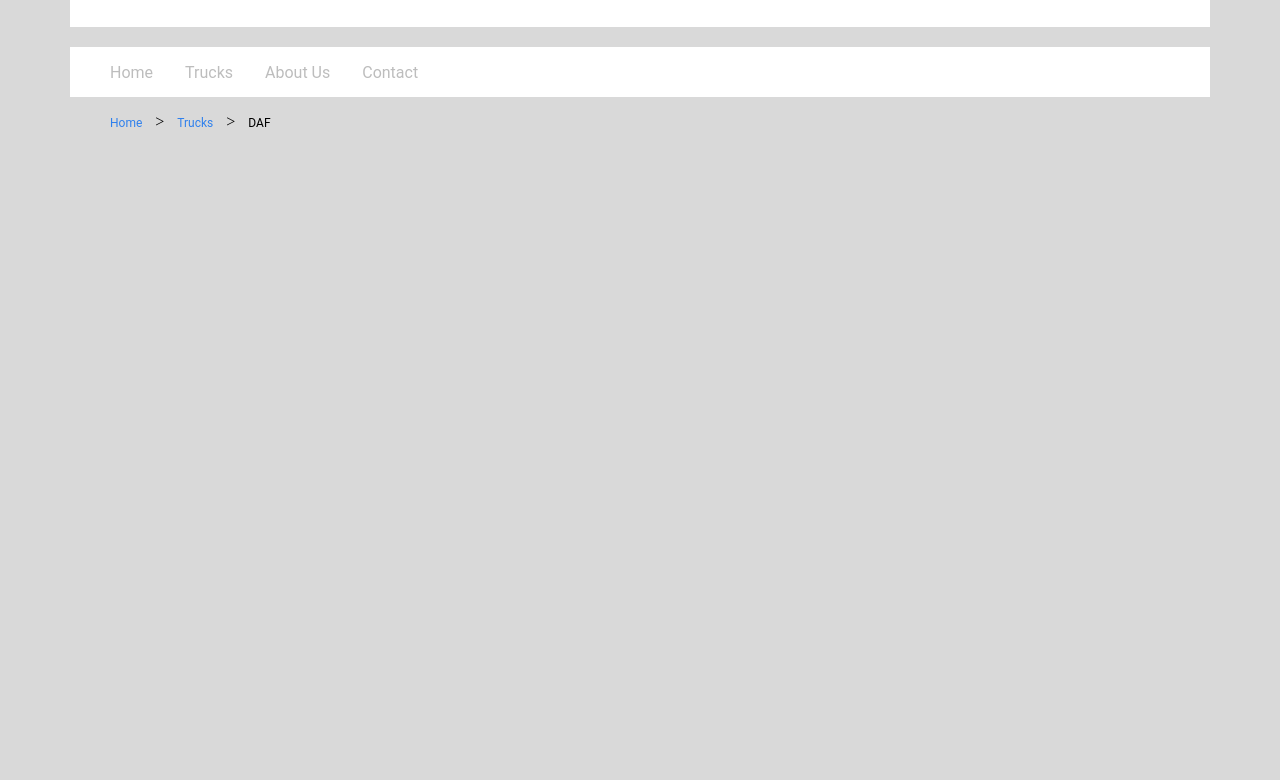
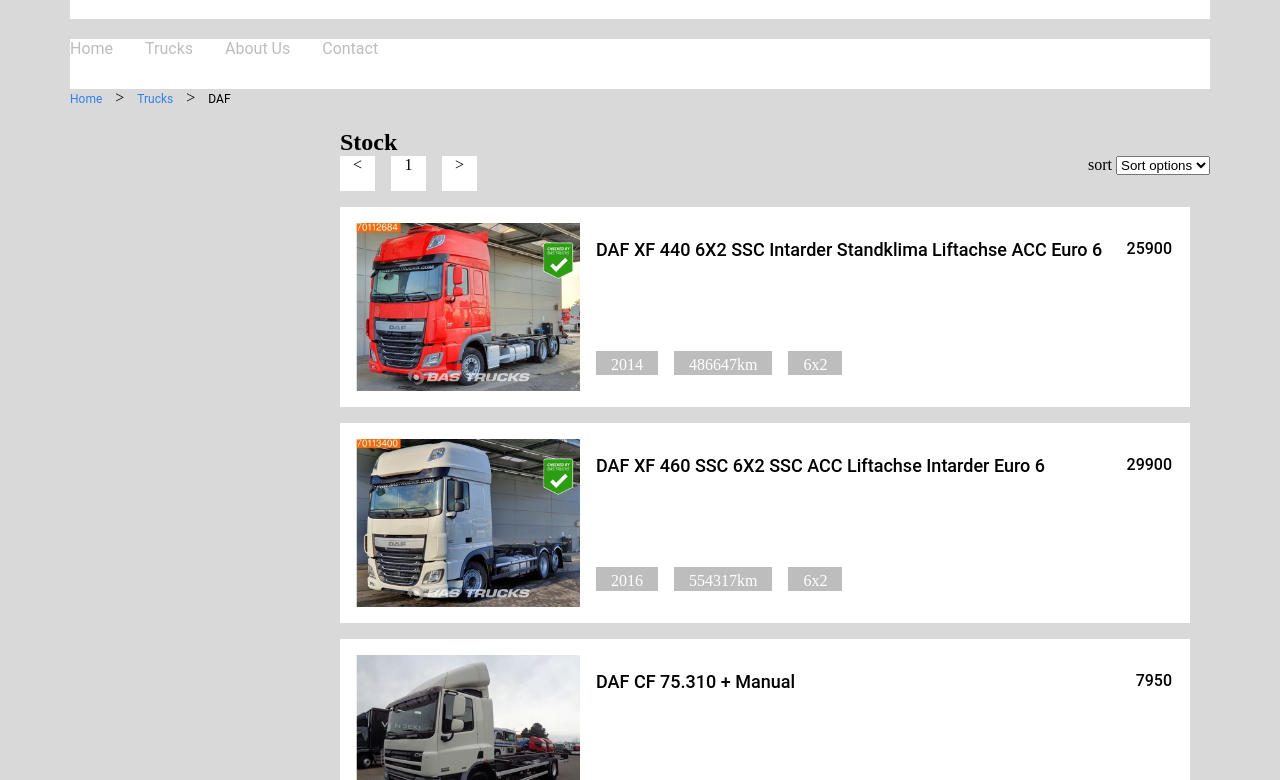
Before and after one commit to OlgaGre/Web-Marketing, a website built with webpack: page web/src/index.html in a window 1280 px wide. Shown: the part 81-861 px from the top of the page. Built offline with nearby package versions, Linux system fonts and the light colour scheme.

Commit message:
feat: stock

```diff
--- a/web/src/index.html
+++ b/web/src/index.html
@@ -2,7 +2,7 @@
 <html lang="en">
   <head>
     <meta charset="UTF-8" />
-    <link rel="stylesheet" href="style.css">
+    <link rel="stylesheet" href="style.css" />
     <meta http-equiv="X-UA-Compatible" content="IE=edge" />
     <meta name="viewport" content="width=device-width, initial-scale=1.0" />
     <title>Document</title>
@@ -12,7 +12,6 @@
       <header id="header">
         <h1 id="h1">DAF - TRUCKS FOR SALE FROM NETHERLANDS</h1>
         <title id="title"></title>
-
       </header>
       <div id="container-between">
         <nav id="nav">
@@ -32,8 +31,59 @@
         </div>
         <aside id="filter"></aside>
         <main id="main">
-          <div class="stock"></div>
-          <div class="page_text"></div>
+          <h2>Stock</h2>
+          <div class="paginationSort">
+            <div class="pagination">
+              <div class="pagination_left">&#60;</div>
+              <div class="pagination_right">&#62;</div>
+            </div>
+            <div class="sort">
+              <span>sort</span>
+              <select name="user_profile_color_1">
+                <option value="">Sort options</option>
+                <option value="1">popularity</option>
+                <option value="2">price</option>
+              </select>
+            </div>
+          </div>
+          <div class="stock">
+            <div class="stock-items" id="stockItems">
+              <!-- <div class="stock-item">
+                <img src="" alt="" />
+                <div class="stock-content">
+                  <div class="firstLine">
+                    <div class="title"></div>
+                    <div class="price"></div>
+                  </div>
+
+                  <div class="thirdLine">
+                  <div class="year"></div>
+                  <div class="mileage"></div>
+                  <div class="axle_configuration"></div>
+                </div>
+                </div> -->
+              </div>
+            </div>
+            <div class="page_text">
+              srdfgjhfdfgshdf
+              <p>sdfrhfd</p>
+              gdhg sh dhdh
+            </div>
+            <div class="paginationSort">
+              <div class="pagination">
+                <div class="pagination_left">&#60;</div>
+                <div class="pagination_right">&#62;</div>
+              </div>
+            </div>
+            <div class="sort">
+              <span>sort</span>
+              <select name="user_profile_color_1">
+                <option value="">Sort options</option>
+                <option value="1">popularity</option>
+                <option value="2">price</option>
+              </select>
+            </div>
+          </div>
         </main>
       </div>
       <footer id="footer"></footer>
--- a/web/src/index.js
+++ b/web/src/index.js
@@ -3,197 +3,234 @@
 //import Icon from './1.jpg'
 //import json from './dataset.json';
 const json = {
-  "page_meta": {
-    "h1": "DAF - TRUCKS FOR SALE FROM NETHERLANDS",
-    "title": "Used DAF trucks from Netherlands for sale at SuperTrucks NL",
-    "meta_keywords": "trucks, offers, prices, used, new, marketplace",
-    "meta_description": "Keyword: daf netherlands. 26 trucks. Find new or used trucks in any price range fast and easy!"
+  page_meta: {
+    h1: "DAF - TRUCKS FOR SALE FROM NETHERLANDS",
+    title: "Used DAF trucks from Netherlands for sale at SuperTrucks NL",
+    meta_keywords: "trucks, offers, prices, used, new, marketplace",
+    meta_description:
+      "Keyword: daf netherlands. 26 trucks. Find new or used trucks in any price range fast and easy!",
   },
-  "nav": [
+  nav: [
     {
-      "href": "#",
-      "text": "Home"
+      href: "#",
+      text: "Home",
     },
     {
-      "href": "#",
-      "text": "Trucks"
+      href: "#",
+      text: "Trucks",
     },
     {
-      "href": "#",
-      "text": "About Us"
+      href: "#",
+      text: "About Us",
     },
     {
-      "href": "#",
-      "text": "Contact"
-    }
+      href: "#",
+      text: "Contact",
+    },
   ],
-  "breadcrumbs": [
+  breadcrumbs: [
     {
-      "href": "#",
-      "text": "Home"
+      href: "#",
+      text: "Home",
     },
     {
-      "href": "#",
-      "text": "Trucks"
+      href: "#",
+      text: "Trucks",
     },
     {
-      "href": "#",
-      "text": "DAF"
-    }
+      href: "#",
+      text: "DAF",
+    },
   ],
-  "stock": [
+  stock: [
     {
-      "href": "#",
-      "title": "DAF XF 440 6X2 SSC Intarder Standklima Liftachse ACC Euro 6",
-      "price": 25900,
-      "price_currency": "EUR",
-      "make": "DAF",
-      "model": "XF 440 SSC",
-      "type": "Container transporter/ swap body truck",
-      "year": 2014,
-      "mileage": 486647,
-      "mileage_measure": "km",
-      "axle_configuration": "6x2",
-      "power": 440,
-      "power_measure": "hp",
-      "payload": "16 550 kg",
-      "gross_weight": "25 700 kg",
-      "image": "1.jpg"
+      href: "#",
+      title: "DAF XF 440 6X2 SSC Intarder Standklima Liftachse ACC Euro 6",
+      price: 25900,
+      price_currency: "EUR",
+      make: "DAF",
+      model: "XF 440 SSC",
+      type: "Container transporter/ swap body truck",
+      year: 2014,
+      mileage: 486647,
+      mileage_measure: "km",
+      axle_configuration: "6x2",
+      power: 440,
+      power_measure: "hp",
+      payload: "16 550 kg",
+      gross_weight: "25 700 kg",
+      image: "1.jpg",
     },
     {
-      "href": "#",
-      "title": "DAF XF 460 SSC 6X2 SSC ACC Liftachse Intarder Euro 6",
-      "price": 29900,
-      "price_currency": "EUR",
-      "make": "DAF",
-      "model": "XF 440 SSC",
-      "type": "Container transporter/ swap body truck",
-      "year": 2016,
-      "mileage": 554317,
-      "mileage_measure": "km",
-      "axle_configuration": "6x2",
-      "power": 460,
-      "power_measure": "hp",
-      "payload": "15 761 kg",
-      "gross_weight": "26 000 kg",
-      "image": "2.jpg"
+      href: "#",
+      title: "DAF XF 460 SSC 6X2 SSC ACC Liftachse Intarder Euro 6",
+      price: 29900,
+      price_currency: "EUR",
+      make: "DAF",
+      model: "XF 440 SSC",
+      type: "Container transporter/ swap body truck",
+      year: 2016,
+      mileage: 554317,
+      mileage_measure: "km",
+      axle_configuration: "6x2",
+      power: 460,
+      power_measure: "hp",
+      payload: "15 761 kg",
+      gross_weight: "26 000 kg",
+      image: "2.jpg",
     },
     {
-      "href": "#",
-      "title": "DAF CF 75.310 + Manual",
-      "price": 7950,
-      "price_currency": "EUR",
-      "make": "DAF",
-      "model": "CF 75.310",
-      "type": "Cab chassis truck",
-      "year": 2006,
-      "mileage": 1026087,
-      "mileage_measure": "km",
-      "axle_configuration": "4x4",
-      "power": 310,
-      "power_measure": "hp",
-      "payload": "10 710 kg",
-      "gross_weight": "18 600 kg",
-      "image": "3.jpg"
+      href: "#",
+      title: "DAF CF 75.310 + Manual",
+      price: 7950,
+      price_currency: "EUR",
+      make: "DAF",
+      model: "CF 75.310",
+      type: "Cab chassis truck",
+      year: 2006,
+      mileage: 1026087,
+      mileage_measure: "km",
+      axle_configuration: "4x4",
+      power: 310,
+      power_measure: "hp",
+      payload: "10 710 kg",
+      gross_weight: "18 600 kg",
+      image: "3.jpg",
     },
     {
-      "href": "#",
-      "title": "DAF CF 65.300 + Euro 5 + lift",
-      "price": 25950,
-      "price_currency": "EUR",
-      "make": "DAF",
-      "model": "CF 65.300",
-      "type": "Curtainsider truck",
-      "year": 2014,
-      "mileage": 537307,
-      "mileage_measure": "km",
-      "axle_configuration": "4x2",
-      "power": 300,
-      "power_measure": "hp",
-      "payload": "9 634 kg",
-      "gross_weight": "19 000 kg",
-      "image": "4.jpg"
+      href: "#",
+      title: "DAF CF 65.300 + Euro 5 + lift",
+      price: 25950,
+      price_currency: "EUR",
+      make: "DAF",
+      model: "CF 65.300",
+      type: "Curtainsider truck",
+      year: 2014,
+      mileage: 537307,
+      mileage_measure: "km",
+      axle_configuration: "4x2",
+      power: 300,
+      power_measure: "hp",
+      payload: "9 634 kg",
+      gross_weight: "19 000 kg",
+      image: "4.jpg",
     },
     {
-      "href": "#",
-      "title": "DAF XF 105.410 + Combi floor + Euro 5",
-      "price": 19500,
-      "price_currency": "EUR",
-      "make": "DAF",
-      "model": "XF 105.410",
-      "type": "Box truck",
-      "year": 2009,
-      "mileage": 1142998,
-      "mileage_measure": "km",
-      "axle_configuration": "4x2",
-      "power": 408,
-      "power_measure": "hp",
-      "payload": "7 445 kg",
-      "gross_weight": "19 000 kg",
-      "image": "5.jpg"
+      href: "#",
+      title: "DAF XF 105.410 + Combi floor + Euro 5",
+      price: 19500,
+      price_currency: "EUR",
+      make: "DAF",
+      model: "XF 105.410",
+      type: "Box truck",
+      year: 2009,
+      mileage: 1142998,
+      mileage_measure: "km",
+      axle_configuration: "4x2",
+      power: 408,
+      power_measure: "hp",
+      payload: "7 445 kg",
+      gross_weight: "19 000 kg",
+      image: "5.jpg",
     },
     {
-      "href": "#",
-      "title": "DAF 105 XF 460 6x2, EURO 5, Airco, Combi",
-      "price": 18750,
-      "price_currency": "EUR",
-      "make": "DAF",
-      "model": "XF 105.460",
-      "type": "Curtainsider truck",
-      "year": 2012,
-      "mileage": 897000,
-      "mileage_measure": "km",
-      "axle_configuration": "6x2",
-      "power": 460,
-      "power_measure": "hp",
-      "payload": "14 960 kg",
-      "gross_weight": "26 000 kg",
-      "image": "6.jpg"
-    }
+      href: "#",
+      title: "DAF 105 XF 460 6x2, EURO 5, Airco, Combi",
+      price: 18750,
+      price_currency: "EUR",
+      make: "DAF",
+      model: "XF 105.460",
+      type: "Curtainsider truck",
+      year: 2012,
+      mileage: 897000,
+      mileage_measure: "km",
+      axle_configuration: "6x2",
+      power: 460,
+      power_measure: "hp",
+      payload: "14 960 kg",
+      gross_weight: "26 000 kg",
+      image: "6.jpg",
+    },
   ],
-  "page_text": [
+  page_text: [
     {
-      "tag": "p",
-      "content": "A truck (a heavy load vehicle) – is a means of transport intended for load transportation. The concept of a “truck” has a rather broad definition and includes tractor units, as well as commercial vehicles and even pick-ups. A truck consists of a traction part and a load platform. Now let’s take into consideration trucks with the integral load platform and the GVW that reaches up to 7, 5 tons."
+      tag: "p",
+      content:
+        "A truck (a heavy load vehicle) – is a means of transport intended for load transportation. The concept of a “truck” has a rather broad definition and includes tractor units, as well as commercial vehicles and even pick-ups. A truck consists of a traction part and a load platform. Now let’s take into consideration trucks with the integral load platform and the GVW that reaches up to 7, 5 tons.",
     },
     {
-      "tag": "p",
-      "content": "Trucks’ axle configuration may vary from 4x2 to 8x8 according to the engine capacity and the purpose of a truck. Thus, quarry and construction dump trucks are equipped with 4x4, 6x4, 6x6 and 8x6 wheel-bases more often."
+      tag: "p",
+      content:
+        "Trucks’ axle configuration may vary from 4x2 to 8x8 according to the engine capacity and the purpose of a truck. Thus, quarry and construction dump trucks are equipped with 4x4, 6x4, 6x6 and 8x6 wheel-bases more often.",
     },
     {
-      "tag": "p",
-      "content": "Trucks are equipped with all modern passive and active safety systems in order to use the truck in urban areas or on the highways. These systems include collision prevention system, hill hold control, self-adjusting headlights, etc. Moreover, a contemporary truck meets all the requirements concerning driver’s comfort and the ergonomics of the cabin."
-    }
-  ]
-}
-const navMenu = document.getElementsByClassName('nav-menu-link');
+      tag: "p",
+      content:
+        "Trucks are equipped with all modern passive and active safety systems in order to use the truck in urban areas or on the highways. These systems include collision prevention system, hill hold control, self-adjusting headlights, etc. Moreover, a contemporary truck meets all the requirements concerning driver’s comfort and the ergonomics of the cabin.",
+    },
+  ],
+};
+const navMenu = document.getElementsByClassName("nav-menu-link");
 
 //console.log(navMenu);
 
-
-function fullThePage(){
+function fullThePage() {
   fullNav();
-  fullBreadcrumbs()
+  fullBreadcrumbs();
+  fullPagination();
+  fullStockItems()
 }
 
-
-
-
-function fullNav(){
+function fullNav() {
   for (let i = 0; i < navMenu.length; i++) {
     navMenu[i].innerHTML = json.nav[i].text;
     navMenu[i].href = json.nav[i].href;
   }
 }
 function fullBreadcrumbs() {
-  let breadcrumbsLi = ''
+  let breadcrumbsLi = "";
   for (let i = 0; i < json.breadcrumbs.length; i++) {
-  breadcrumbsLi += ` <li><a href="${json.breadcrumbs[i].href}" class="link">${json.breadcrumbs[i].text}</a></li>`
+    breadcrumbsLi += ` <li><a href="${json.breadcrumbs[i].href}" class="link">${json.breadcrumbs[i].text}</a></li>`;
+  }
+  breadcrumbsUl.insertAdjacentHTML("afterbegin", breadcrumbsLi);
+}
+function fullPagination() {
+  let numPagination = Math.ceil(json.stock.length / 6);
+  let els = document.getElementsByClassName("pagination_left");
+  let divsForPagination = '';
+  for (let i = 1; i <= numPagination; i++) {
+    divsForPagination += `<div> ${i} </div>`
+    }
+  Array.prototype.forEach.call(els, function (el) {
+
+
+    el.insertAdjacentHTML("afterend", divsForPagination);
+  });
+
+}
+function fullStockItems() {
+  let stockItems = '';
+  for (let i = 0; i < 6; i++) {
+   stockItems += ` <div class="stock-item">
+   <img src="./${json.stock[i].image}" alt="">
+   <div class="stock-content">
+   <div class="firstLine">
+     <div class="title">${json.stock[i].title}</div>
+     <div class="price">${json.stock[i].price}</div>
+     </div>
+
+     <div class="thirdLine">
+     <div class="year">${json.stock[i].year}</div>
+     <div class="mileage">${json.stock[i].mileage}${json.stock[i].mileage_measure}</div>
+     <div class="axle_configuration">${json.stock[i].axle_configuration}</div>
+   </div>
+   </div>
+   </div>`
 
   }
-  breadcrumbsUl.insertAdjacentHTML('afterbegin',breadcrumbsLi );
+
+  document.getElementById("stockItems").insertAdjacentHTML("afterbegin", stockItems)
 }
 
-
-fullThePage()
+fullThePage();
 console.log(navMenu);
--- a/web/src/style.scss
+++ b/web/src/style.scss
@@ -34,7 +34,11 @@
 #main {
   grid-area: m;
 }
-
+*{
+  margin: 0;
+  padding: 0;
+  box-sizing: border-box;
+}
 @media screen and (min-width: 1200px) {
   #container {
     display: grid;
@@ -125,3 +129,75 @@
     color: black;
   }
 }
+.paginationSort{
+  display: flex;
+  justify-content: space-between;
+  .pagination{
+    display: flex;
+    div{
+      width: 35px;
+      height: 35px;
+      background-color: white;
+      text-align: center ;
+      margin-right: 16px;
+      vertical-align: middle ;
+    }
+
+  }
+}
+.stock{
+  .stock-items{
+    margin-top: 16px;
+    display: grid;
+    grid-gap: 16px;
+  }
+
+  .stock-item{
+    .stock-content{
+      margin: 16px;
+      display: flex;
+      flex-direction: column;
+      justify-content: space-between;
+    }
+    width: 850px;
+    height: 200px;
+    background-color: white;
+    display: flex;
+    padding: 16px;
+    .firstLine{
+      width: 576px;
+      display: flex;
+      justify-content: space-between;
+      .title{
+        font-family: 'Roboto';
+font-style: normal;
+font-weight: 500;
+font-size: 18px;
+line-height: 21px;
+      }
+      .price{
+        font-family: 'Roboto';
+font-style: normal;
+font-weight: 500;
+font-size: 16px;
+line-height: 19px;
+      }
+    }
+    .thirdLine{
+      display: flex;
+      justify-content: left;
+
+      div{
+        height: 24px;
+        background-color: $Borders;
+        margin-right: 16px;
+        padding: 5px 15px;
+        color: white;
+      }
+    }
+    img{
+      width: 224px;
+     height: 168px;
+    }
+  }
+}
```
Also changed, not shown: web/src/style.css, 1 other file.
